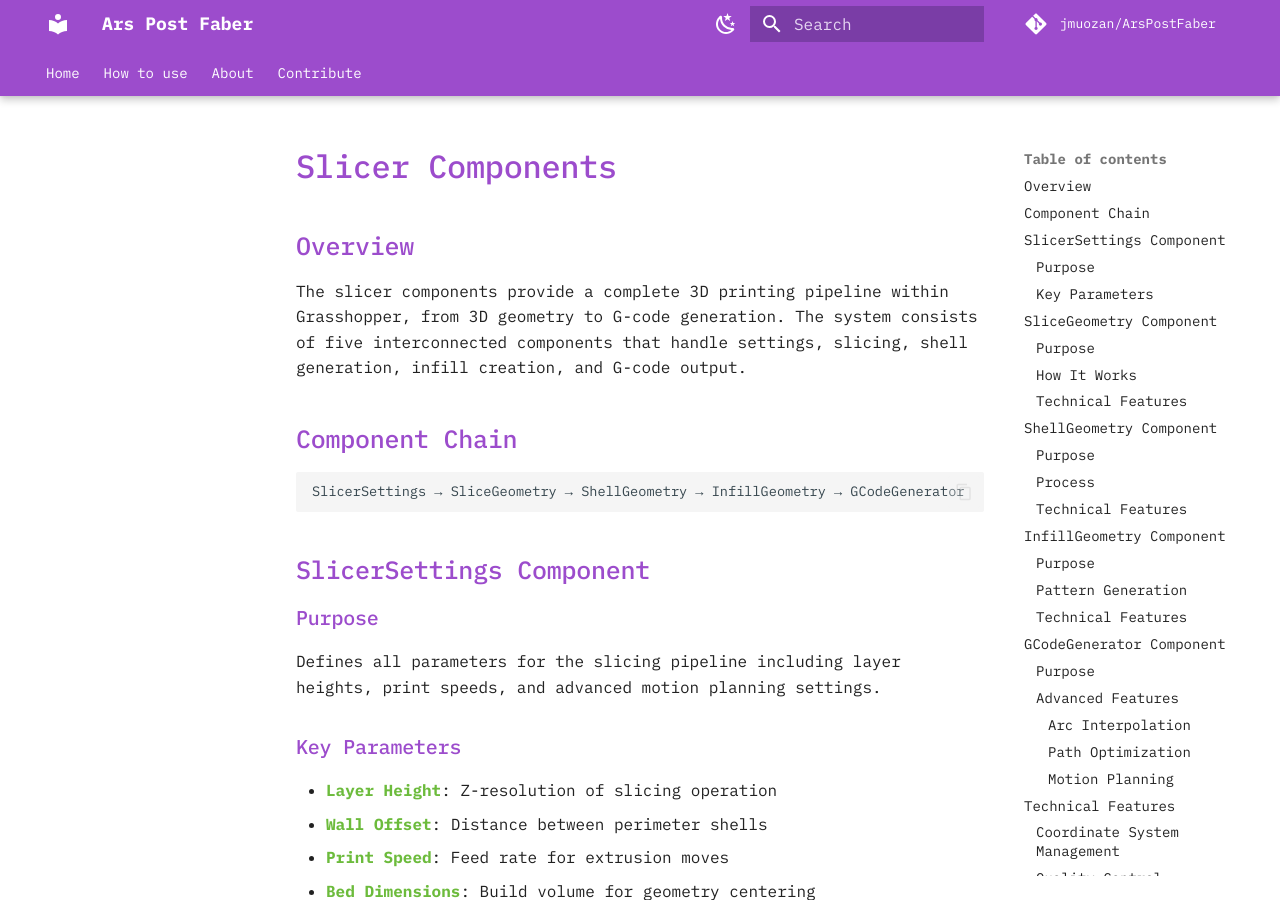
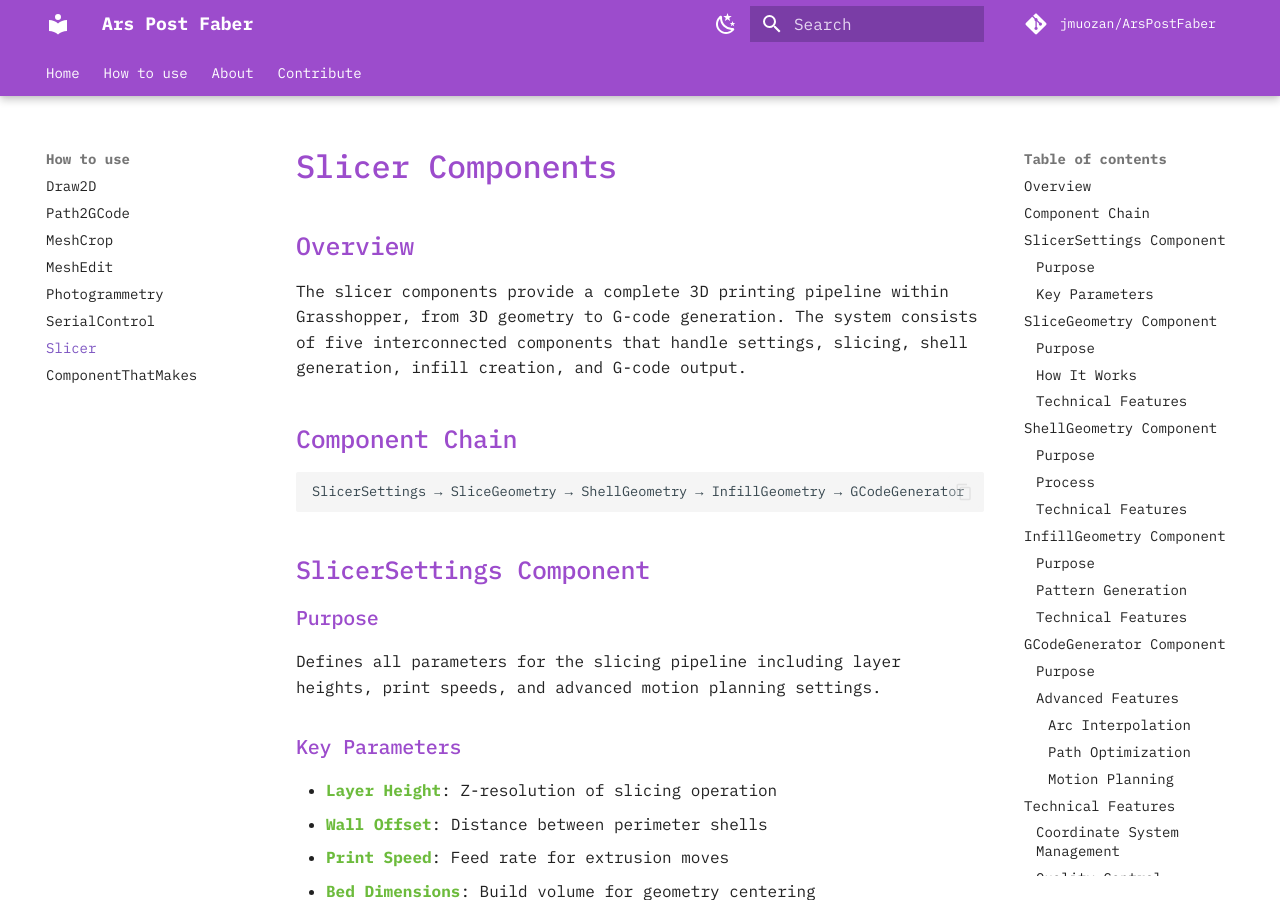
Before and after one commit to jmuozan/ArsPostFaber-docs, an MkDocs documentation site: the page built from docs/components/SlicerComponents.md, in a window 1280 px wide and 900 px high. Built offline with MkDocs 1.6.1 and Material for MkDocs 9.7.7, drawn with Linux system fonts in a browser that asks for light colours; comment, search, counter and statistics services are not loaded; some of the changed lines change nothing that is shown.

Commit message:
deleted docs/ paths

```diff
--- a/mkdocs.yml
+++ b/mkdocs.yml
@@ -85,14 +85,14 @@ markdown_extensions:
 nav:
   - Home: index.md
   - How to use:
-    - Draw2D: docs/components/Draw2D.md
-    - Path2GCode: docs/components/Path2GCode.md
-    - MeshCrop: docs/components/MeshCrop.md
-    - MeshEdit: docs/components/MeshEdit.md
-    - Photogrammetry: docs/howto/Photogrammetry.md
-    - SerialControl: docs/components/SerialControl.md
-    - Slicer: docs/components/SlicerComponents.md
-    - ComponentThatMakes: docs/components/LLM.md
+    - Draw2D: components/Draw2D.md
+    - Path2GCode: components/Path2GCode.md
+    - MeshCrop: components/MeshCrop.md
+    - MeshEdit: components/MeshEdit.md
+    - Photogrammetry: howto/Photogrammetry.md
+    - SerialControl: components/SerialControl.md
+    - Slicer: components/SlicerComponents.md
+    - ComponentThatMakes: components/LLM.md
   - About:
     - About the Author: about/about.md
     - About the Project: about/project.md
```
